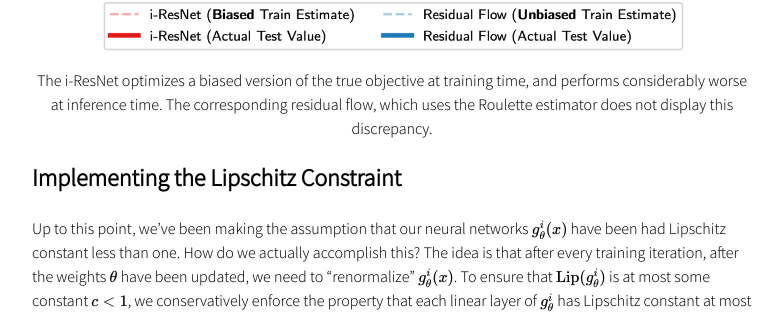
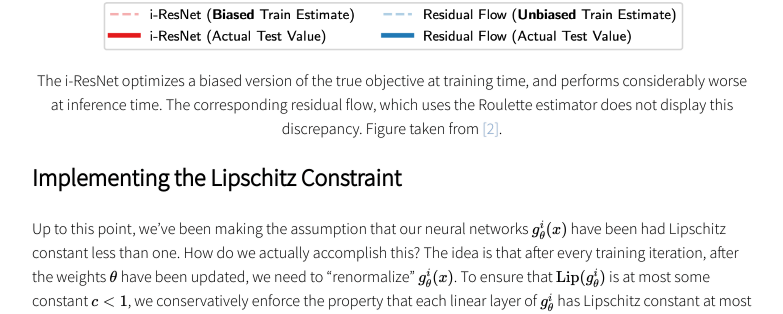
Before and after one commit to eje24/eje24.github.io, a Jekyll site: the page built from _posts/2024-07-05-Residual-Flows.md, in a window 1280 px wide and 900 px high, scrolled down 5015 px. Shown: the part 190-504 px from the top of the window, without its empty margins (248-1031 px from the left). Built offline with Jekyll 4.4.1, drawn with Linux system fonts in a browser that asks for light colours; nearby versions of some CDN libraries.

Commit message:
Add missing citation

```diff
--- a/_posts/2024-07-05-Residual-Flows.md
+++ b/_posts/2024-07-05-Residual-Flows.md
@@ -1,5 +1,5 @@
 ---
-layout: post
+glayout: post
 title: Residual Flows
 author: Ezra
 ---
@@ -190,7 +190,7 @@ Thus, the Roulette estimator is unbiased! This is the approach taken by the auth
 
 <center>
 <img src="{{site.baseurl}}/assets/images/residual_graph.png" alt="drawing" width="600"/>
-<div> The i-ResNet optimizes a biased version of the true objective at training time, and performs considerably worse at inference time. The corresponding residual flow, which uses the Roulette estimator does not display this discrepancy.</div>
+<div> The i-ResNet optimizes a biased version of the true objective at training time, and performs considerably worse at inference time. The corresponding residual flow, which uses the Roulette estimator does not display this discrepancy. Figure taken from <a href="#2">[2]</a>.</div>
 </center>
 
 ## Implementing the Lipschitz Constraint
```
